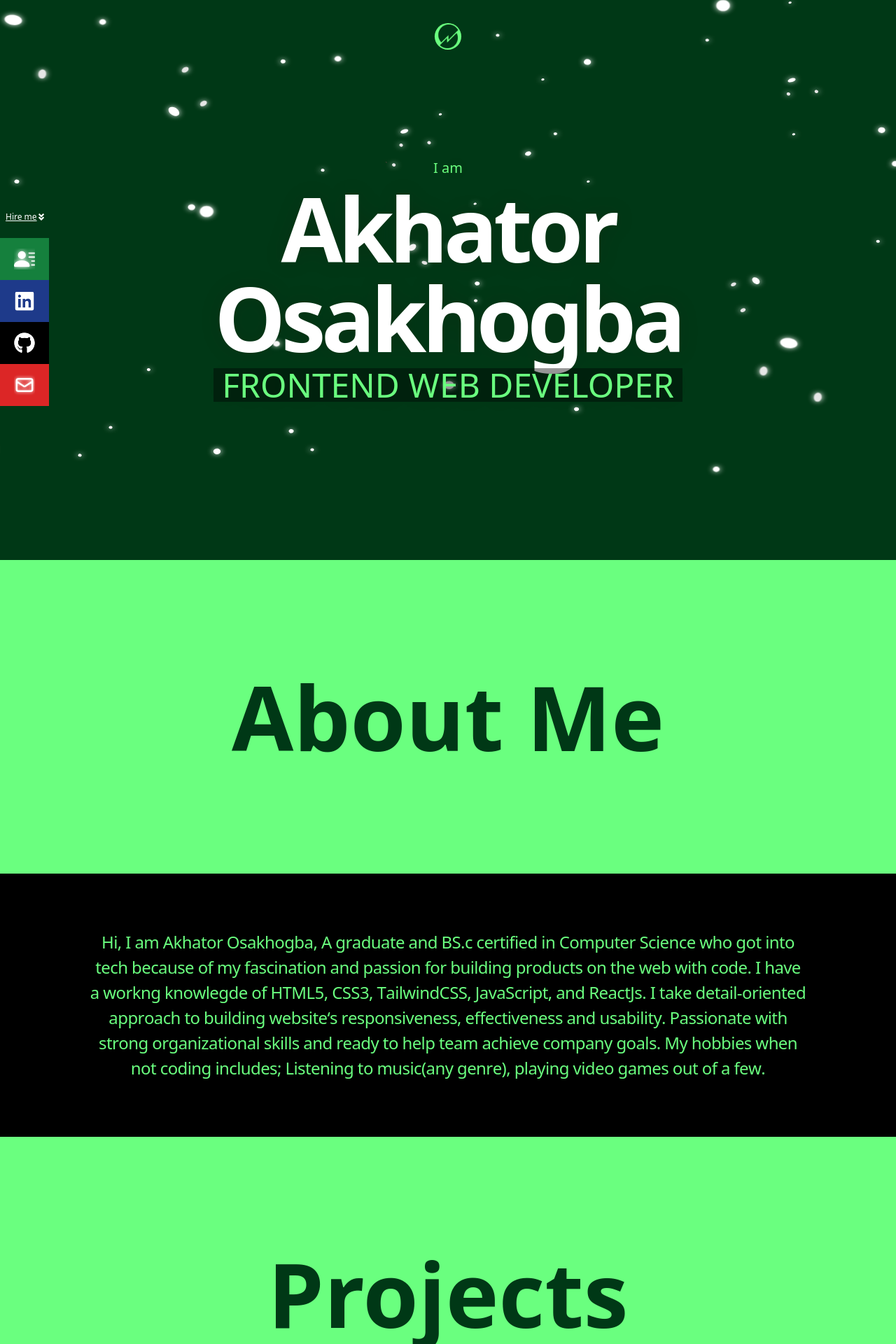
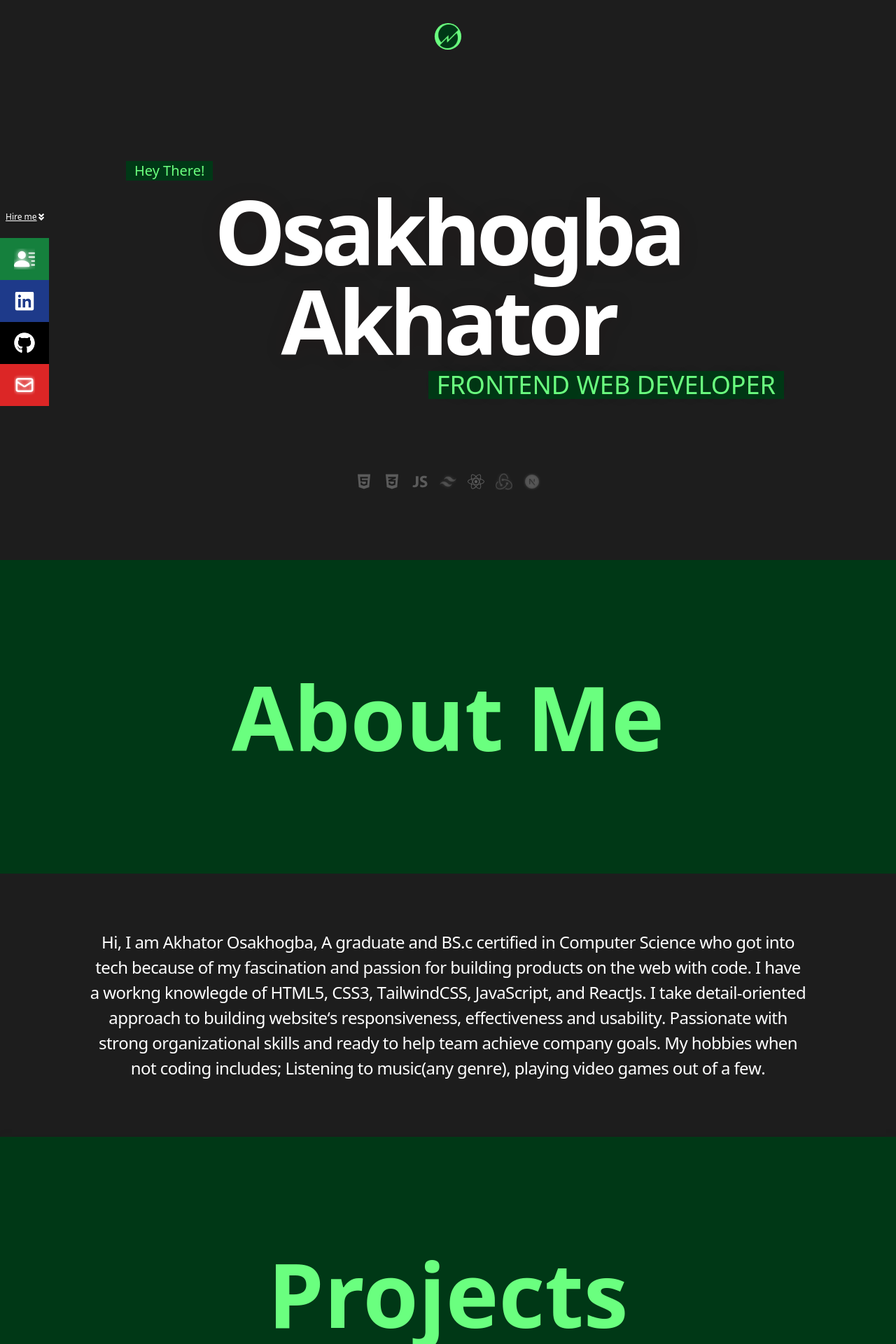
Before and after one commit to AkhatorEnosa/osa_portfolio, a React (Vite) app: page / in a window 1280 px wide. Shown: the top 1920 px of the page at 70% size. Built offline with nearby package versions, Linux system fonts and the light colour scheme; what @xpd/tailwind-3dtransforms would draw is missing.

Commit message:
cv update + color scheme change

```diff
--- a/src/App.jsx
+++ b/src/App.jsx
@@ -7,7 +7,6 @@ import Sidebar from "./components/Sidebar";
 import About from "./components/About";
 import SplitType from "split-type";
 import Nav from "./components/Nav";
-import Spaceman from "./components/Spaceman";
 
 gsap.registerPlugin(useGSAP);
 gsap.registerPlugin(ScrollTrigger);
@@ -31,26 +30,9 @@ function App() {
         trigger: ".about-me",
         scrub: true
       }
-    }).to("#stars", {
-      filter: "drop-shadow(0 0px 2px #6aff7f)",
-      yoyo: true,
-      yoyoEase: "power",
-      repeat: -1,
-      duration: 2,
-    }).from(".about-me-content", {
-      backgroundColor: "black",
-      scrollTrigger: {
-        start: "top -30%",
-        end: "bottom bottom",
-        scrub: true,
-      }
-    }).from(".projects-content", {
-      backgroundColor: "black",
-      scrollTrigger: {
-        trigger: ".projects",
-        start: "top -30%",
-        scrub: true,
-      }
+    }).to(".skills", {
+      opacity: 1,
+      translateY: "0px"
     })
 
   const ourText = new SplitType('p.about-text')
@@ -67,28 +49,6 @@ function App() {
           // toggleActions: "none none none reverse"
         }
       })
-
-    // gsap.to(".stars", {
-    //   scaleX: 1.5,
-    //   scaleY: 1.6,
-    //   opacity: 0,
-    //     scrollTrigger: {
-    //       start: "top top",
-    //       scrub: 1
-    //     }
-    // })
-
-    // gsap.to(".hero-content", {
-    //   scaleX: 1.5,
-    //   scaleY: 1.6,
-    //   duration: 1,
-    //     scrollTrigger: {
-    //       start: "top top",
-    //       scrub: 1
-    //     }
-    // })
-
-
   })
 
   return (
@@ -96,7 +56,6 @@ function App() {
       <Nav />
       <Sidebar />
       <Hero />
-      <Spaceman />
       <About />
       <Projects />
     </div>
--- a/src/components/About.jsx
+++ b/src/components/About.jsx
@@ -1,10 +1,10 @@
 const About = () => {
   return (
     <section  className='relative about-me w-full bg-[#6aff7f] z-40'>
-      <div className="w-full flex flex-col justify-center items-center py-10 md:py-32 lg:py-40 bg-[#6aff7f] px-10 md:px-36">
-        <h1 className="text-5xl md:text-7xl lg:text-9xl font-extrabold text-[#003816] text-center">About Me</h1>
+      <div className="w-full flex flex-col justify-center items-center py-10 md:py-32 lg:py-40 bg-[#003816] px-10 md:px-36">
+        <h1 className="text-5xl md:text-7xl lg:text-9xl font-extrabold text-[#6aff7f] text-center">About Me</h1>
       </div>
-      <div className="about-me-content w-full h-fit bg-[#003816] text-[#6aff7f] py-10 md:py-20 overflow-scroll">
+      <div className="about-me-content w-full h-fit bg-[#1d1d1d] text-white py-10 md:py-20 overflow-scroll">
           <div className=" w-full flex flex-col justify-center items-center h-full px-10 lg:px-32">
             <div className="w-full text-sm md:text-2xl font-thin text-center">
                 <p className="about-text tracking-tight lg:leading-9">Hi, I am <b>Akhator Osakhogba</b>, A graduate and <b>BS.c</b> certified in <b>Computer Science</b> who got into tech because of my fascination and passion for building products on the web with code. I have a workng knowlegde of <b>HTML5, CSS3, TailwindCSS, JavaScript, and ReactJs</b>. I take detail-oriented approach to building website&lsquo;s responsiveness, effectiveness and usability. <b>Passionate</b> with strong <b>organizational skills</b> and ready to help team achieve company goals.
--- a/src/components/Hero.jsx
+++ b/src/components/Hero.jsx
@@ -1,16 +1,36 @@
 // import { FaAngleDown} from "react-icons/fa6"
+
+import { FaCss3Alt, FaHtml5, FaReact } from "react-icons/fa6"
+import { IoLogoJavascript } from "react-icons/io"
+import { RiNextjsFill, RiTailwindCssFill } from "react-icons/ri"
+import { SiRedux } from "react-icons/si"
 
 
 const Hero = () => {
   return (
-    <section  className="hero w-full flex flex-col justify-center h-screen items-center bg-[#003816] text-[#6aff7f] overflow-hidden">
+    <section  className="hero w-full flex flex-col justify-center h-screen items-center bg-[#1d1d1d] text-[#6aff7f] overflow-hidden">
         {/* <h1 className="hero-heading text-7xl md:text-9xl tracking-tighter font-extrabold">Hello</h1> */}
         <div className="absolute w-full flex flex-col justify-center items-center px-5 md:px-40 gap-2 text-center z-40">
-            <p className="hero-content bg-[#003816] px-3 text-xl opacity-0">I am</p>
+            <div className="w-full flex justify-start px-5">
+              <p className="hero-content bg-[#003816] px-3 text-xl opacity-0 capitalize font-thin">Hey there!</p>
+            </div>
             <h2 className='hero-content text-5xl md:text-8xl lg:text-9xl font-extrabold tracking-tighter w-full text-center text-white opacity-0'>
-                Akhator Osakhogba
+                Osakhogba Akhator
             </h2>
-            <p className="hero-content bg-black/40 px-3 text-2xl md:text-3xl lg:text-5xl uppercase font-thin opacity-0">Frontend Web Developer</p>
+            <div className="w-full flex justify-end">
+              <p className="hero-content w-fit bg-[#003816] px-3 text-2xl md:text-3xl lg:text-4xl uppercase font-thin opacity-0 text-right">Frontend Web Developer</p>
+            </div>
+        </div>
+        <div className="relative top-72 w-full flex justify-center items-center">
+          <div className="skills w-fit flex gap-4 text-2xl text-white/15 translate-y-32 opacity-0">
+            <FaHtml5 className="hover:text-orange-500 cursor-pointer transition-all duration-200" title="HTML"/>
+            <FaCss3Alt className="hover:text-[#3864b7] cursor-pointer transition-all duration-200" title="CSS"/>
+            <IoLogoJavascript className="hover:text-yellow-400 cursor-pointer transition-all duration-200" title="JavaScript"/>
+            <RiTailwindCssFill className="hover:text-[#58b4f7] cursor-pointer transition-all duration-200" title="TailwindCSS"/>
+            <FaReact className="hover:text-[#53d1ff] cursor-pointer transition-all duration-200" title="React"/>
+            <SiRedux className="hover:text-[#8c4ae9] cursor-pointer transition-all duration-200" title="Redux"/>
+            <RiNextjsFill className="hover:text-black cursor-pointer transition-all duration-200" title="NextJs"/>
+          </div>
         </div>
     </section>
   )
--- a/src/components/Projects.jsx
+++ b/src/components/Projects.jsx
@@ -14,10 +14,10 @@ const Page = () => {
 
   return (
     <section  className='relative projects w-full h-screen bg-[#6aff7f] z-40'>
-      <div className="w-full flex flex-col justify-center items-center py-10 md:py-32 lg:py-40 bg-[#6aff7f] px-0  md:px-36">
-        <h1 className="text-5xl md:text-7xl lg:text-9xl font-extrabold text-[#003816] text-center">Projects</h1>
+      <div className="w-full flex flex-col justify-center items-center py-10 md:py-32 lg:py-40 bg-[#003816] px-0  md:px-36">
+        <h1 className="text-5xl md:text-7xl lg:text-9xl font-extrabold text-[#6aff7f] text-center">Projects</h1>
       </div>
-      <div className="projects-content w-full bg-[#003816] text-[#6aff7f] py-10 md:py-20 overflow-scroll">
+      <div className="projects-content w-full bg-[#1d1d1d] text-[#6aff7f] py-10 md:py-20 overflow-scroll">
 
 
           <div className="w-full flex flex-col justify-center items-center h-full px-0 md:px-10 lg:px-32">
--- a/src/index.css
+++ b/src/index.css
@@ -8,8 +8,8 @@
 }
 
 .project-backdrop {
-    background-color: rgba(0, 56, 22, 0.8 );
-    backdrop-filter: blur(5px);
+    background-color: #1d1d1d;
+    /* backdrop-filter: blur(2px); */
 }
 
 .card {
```
Also changed, not shown: 2 other files (tests, documents, lock files or other folders).
